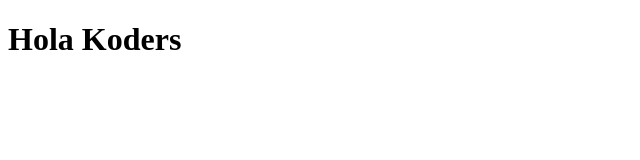
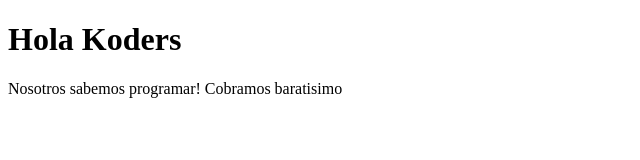
Before and after one commit to Abraham260886/myweb, a plain HTML site: page index.html in a window 1280 px wide. Shown: the whole page, without its empty margins (0-640 px from the left). Drawn offline with Linux system fonts and the light colour scheme.

Commit message:
se creo el archivo index.html

```diff
--- a/index.html
+++ b/index.html
@@ -7,5 +7,7 @@
 </head>
 <body>
     <h1>Hola Koders</h1>
+    <span>Nosotros sabemos programar! </span>
+    </strong>Cobramos baratisimo </strong>
 </body>
 </html>
```
